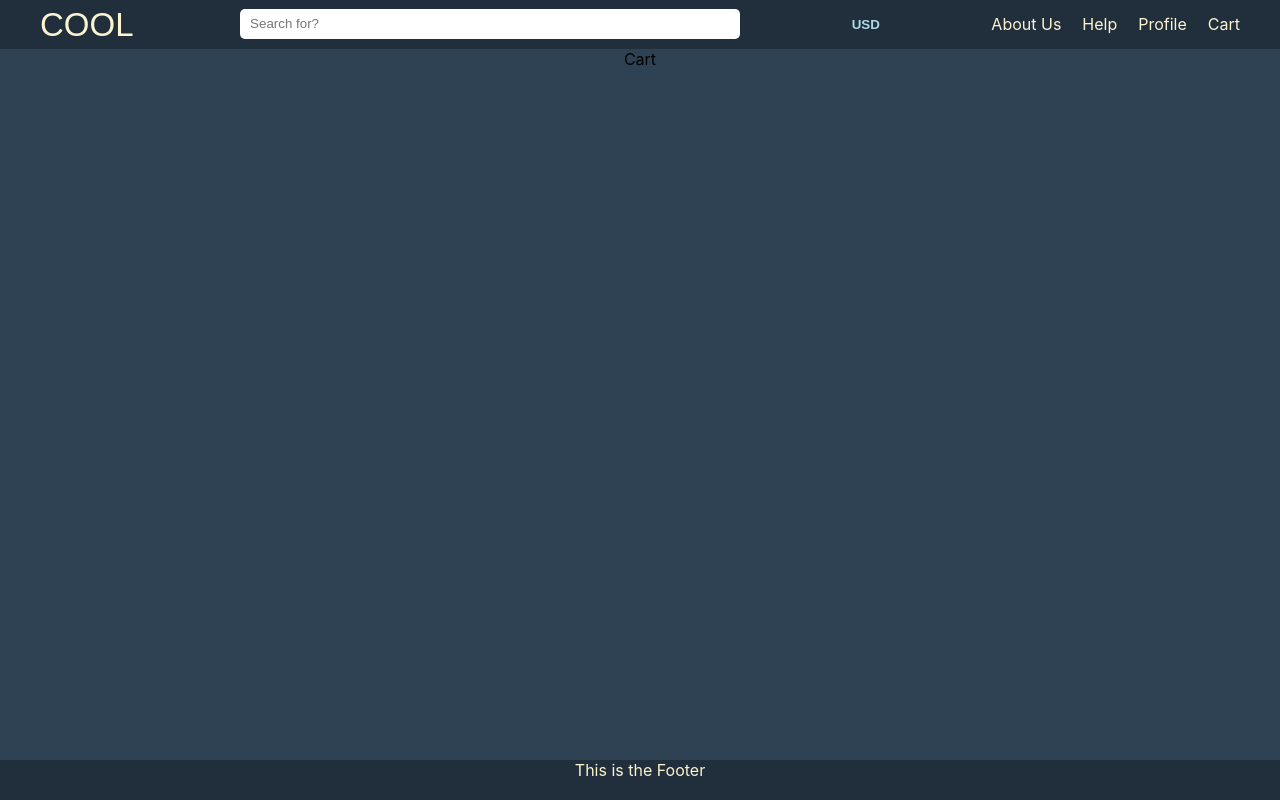
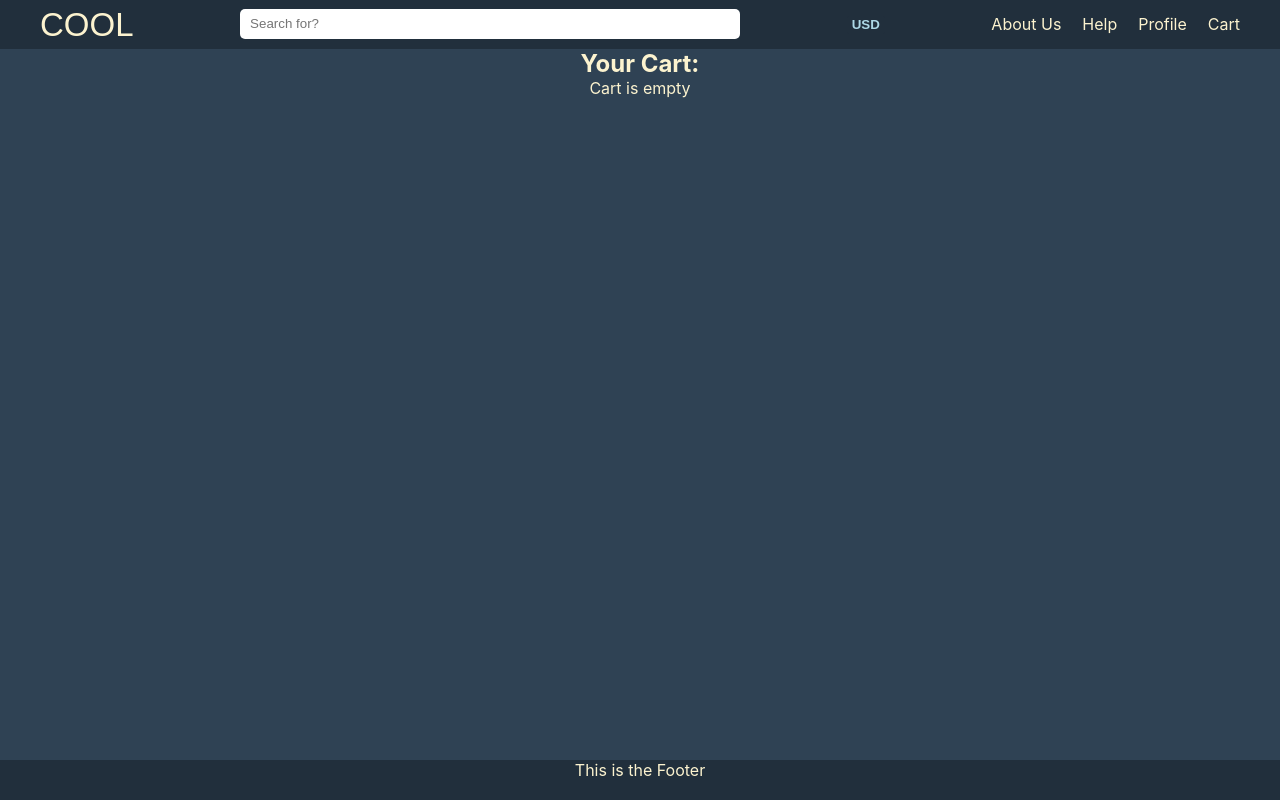
Before and after one commit to Sverkhchelovek92/Cool-buy, a React (Create React App) app: page /cart in a window 1280 px wide. Built offline with nearby package versions, Linux system fonts and the light colour scheme.

Commit message:
working on cart

```diff
--- a/src/App.css
+++ b/src/App.css
@@ -200,3 +200,7 @@ footer {
   background-color: #212f3c;
   color: #fcf3cf;
 }
+
+.cart {
+  color: #fcf3cf;
+}
--- a/src/pages/Cart.js
+++ b/src/pages/Cart.js
@@ -1,7 +1,41 @@
 import React from 'react'
+import { useDispatch, useSelector } from 'react-redux'
+import { clearCart, removeFromCart } from '../features/cartSlice'
 
 function Cart() {
-  return <div className="main">Cart</div>
+  const cartItems = useSelector((state) => state.cart.items)
+  const dispatch = useDispatch()
+
+  const handleRemove = (id) => {
+    dispatch(removeFromCart(id))
+  }
+
+  const handleClear = () => {
+    dispatch(clearCart())
+  }
+
+  return (
+    <div className="main">
+      <div className="cart">
+        <h2 className="cart-title">Your Cart:</h2>
+        {cartItems.length === 0 ? (
+          <p>Cart is empty</p>
+        ) : (
+          <ul className="cart-list">
+            {cartItems.map((item) => (
+              <li className="cart-item" key={item.id}>
+                {item.name} - {item.price} x {item.quantity}
+                <button onClick={() => handleRemove(item.id)}>Delete</button>
+              </li>
+            ))}
+          </ul>
+        )}
+        {cartItems.length > 0 && (
+          <button onClick={handleClear}>Clear Cart</button>
+        )}
+      </div>
+    </div>
+  )
 }
 
 export default Cart
```
